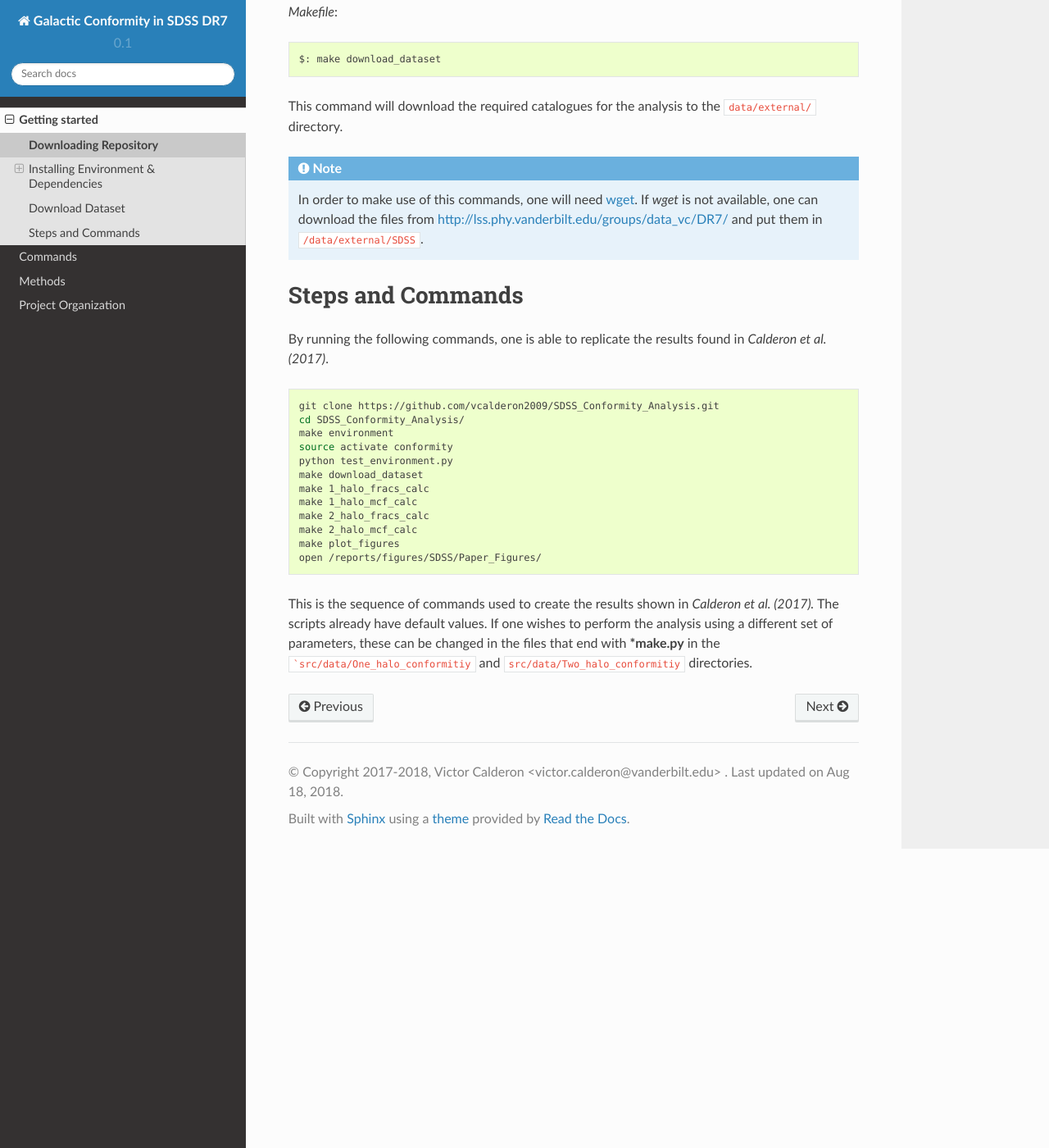
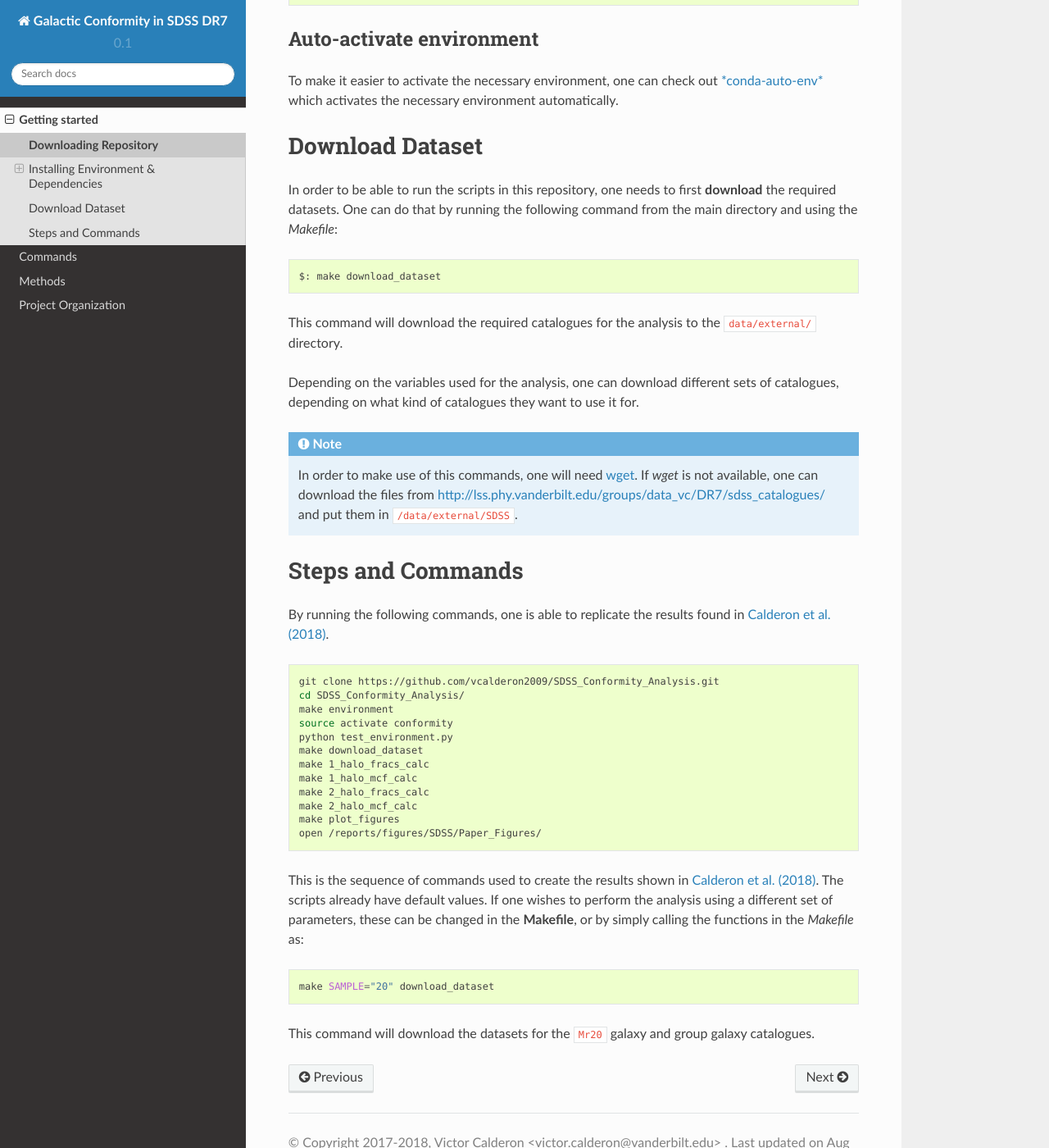
Before and after one commit to vcalderon2009/SDSS_Conformity_Analysis, a Sphinx documentation site: the page built from docs/getting_started_files/Getting_Started_all.rst, in a window 1280 px wide and 1400 px high, scrolled down 1766 px. Shown: the whole window at 82% size. Built offline with Sphinx 7.4.7 and the Read the Docs theme 2.0.0, drawn with Linux system fonts in a browser that asks for light colours; formulas are drawn with MathJax 3; some of the changed text lies outside the part shown.

Commit message:
Updated documentation for the project

````diff
--- a/docs/getting_started_files/Getting_Started_all.rst
+++ b/docs/getting_started_files/Getting_Started_all.rst
@@ -14,8 +14,6 @@
 
 This will download all of the necessary scripts to run the analysis on the
 SDSS DR7 catalogues.
-
-
 
 .. _env-dependencies:
 
@@ -35,6 +33,13 @@
 You must use this Makefile to ensure that you have all the necessary
 *dependencies*, as well as the correct **conda environment**.
 
+Once Anaconda has been installed, you can use the **Makefile**
+to
+
+- Install the Anaconda environment ``conformity``.
+- Update the project environment ``conformity``.
+- Install the ``src`` package via `pip`.
+
 ^^^^^^^^^^^^^^^^^^
 Makefile functions
 ^^^^^^^^^^^^^^^^^^
@@ -45,23 +50,30 @@
 
     $: 	make show-help
 
-        Available rules:
-
-        1_halo_fracs_calc   1-halo Quenched Fractions - Calculations
-        1_halo_mcf_calc     1-halo Marked Correlation Function - Calculations
-        2_halo_fracs_calc   2-halo Quenched Fractions - Calculations
-        2_halo_mcf_calc     2-halo Marked Correlation Function - Calculations
-        clean               Delete all compiled Python files
-        create_environment  Set up python interpreter environment
-        download_dataset    Download required Dataset
-        environment         Set up python interpreter environment - Using environment.yml
-        lint                Lint using flake8
-        plot_figures        Figures
-        remove_calc_screens Remove Calc. screen session
-        remove_environment  Delete python interpreter environment
-        remove_plot_screens Remove Plot screen session
-        test_environment    Test python environment is setup correctly
-        update_environment  Update python interpreter environment
+      1_halo_fracs_calc   1-halo Quenched Fractions - Calculations
+      1_halo_mcf_calc     1-halo Marked Correlation Function - Calculations
+      2_halo_fracs_calc   2-halo Quenched Fractions - Calculations
+      2_halo_mcf_calc     2-halo Marked Correlation Function - Calculations
+      clean               Deletes all build, test, coverage, and Python artifacts
+      clean-build         Remove build artifacts
+      clean-pyc           Removes Python file artifacts
+      clean-test          Remove test and coverage artifacts
+      cosmo_utils_install Installing cosmo-utils
+      cosmo_utils_remove  Removing cosmo-utils
+      cosmo_utils_upgrade Upgrading cosmo-utils
+      download_dataset    Download required Dataset
+      environment         Set up python interpreter environment - Using environment.yml
+      lint                Lint using flake8
+      plot_figures        Figures
+      remove_calc_screens Remove Calc. screen session
+      remove_catalogues   Remove downloaded catalogues
+      remove_environment  Delete python interpreter environment
+      remove_plot_screens Remove Plot screen session
+      src_env             Import local source directory package
+      src_remove          Remove local source directory package
+      src_update          Updated local source directory package
+      test_environment    Test python environment is setup correctly
+      update_environment  Update python interpreter environment
 
 * **Create** the environment from the `environment.yml` file:
 
@@ -112,12 +124,16 @@
 This command will download the required catalogues for the analysis to
 the ``data/external/`` directory.
 
+Depending on the variables used for the analysis, one can download different
+sets of catalogues, depending on what kind of catalogues they want to use it
+for.
+
 .. note::
     In order to make use of this commands, one will need
     `wget <https://www.gnu.org/software/wget/>`_. If `wget` is not
     available, one can download the files from
-    `<http://lss.phy.vanderbilt.edu/groups/data_vc/DR7/>`_ and put
-    them in ``/data/external/SDSS``.
+    `<http://lss.phy.vanderbilt.edu/groups/data_vc/DR7/sdss_catalogues/>`_
+    and put them in ``/data/external/SDSS``.
 
 .. _steps-commands:
 
@@ -126,7 +142,8 @@
 -------------------
 
 By running the following commands, one is able to replicate the
-results found in `Calderon et al. (2017)`.
+results found in `Calderon et al. (2018)
+<https://academic.oup.com/mnras/article/480/2/2031/5059600>`_.
 
 .. code-block:: bash
 
@@ -144,8 +161,15 @@
     open /reports/figures/SDSS/Paper_Figures/
 
 This is the sequence of commands used to create the results shown in
-`Calderon et al. (2017).` The scripts already have default values.
-If one wishes to perform the analysis using a different set of parameters,
-these can be changed in the files that end with ***make.py**
-in the ```src/data/One_halo_conformitiy`` and ``src/data/Two_halo_conformitiy``
-directories.
+`Calderon et al. (2018)
+<https://academic.oup.com/mnras/article/480/2/2031/5059600>`_.
+The scripts already have default values. If one wishes to perform the
+analysis using a different set of parameters, these can be changed in the
+**Makefile**, or by simply calling the functions in the *Makefile* as:
+
+.. code-block:: bash
+
+  make SAMPLE="20" download_dataset
+
+This command will download the datasets for the ``Mr20`` galaxy and
+group galaxy catalogues.
--- a/docs/index.rst
+++ b/docs/index.rst
@@ -7,8 +7,8 @@
 Analysis for the signature of **galactic conformity** in the
 Sloan Digital Sky Survey (SDSS) Data Release 7 (DR7).
 
-The documentation details the codes used in `Calderon et al. (2017)
-<https://github.com/vcalderon2009/SDSS_Conformity_Analysis>`_
+The documentation details the codes used in `Calderon et al. (2018)
+<https://academic.oup.com/mnras/article/480/2/2031/5059600>`_
 for the analysis of 1- and 2-halo galactic conformity
 using a set of different statistics on SDSS DR7 and synthetic
 catalogues.
--- a/docs/methods_files/mcf.rst
+++ b/docs/methods_files/mcf.rst
@@ -16,8 +16,8 @@
 
 
 where :math:`\xi(r_{p})` is the usual two-point correlation function with pairs
-summed up in bins of projected separation, :math:`r_{p}`, and :math:`W (r_{p})` is
-the same except that galaxy pairs are weighted by the product of their marks.
+summed up in bins of projected separation, :math:`r_{p}`, and :math:`W (r_{p})`
+is the same except that galaxy pairs are weighted by the product of their marks.
 The estimator used in the equation can also be written as :math:`WW/DD`,
 where :math:`DD` is the raw number of galaxy pairs separated by :math:`r_{p}`
 and :math:`WW` is the weighted number of pairs.
--- a/docs/methods_files/quenched_fracs.rst
+++ b/docs/methods_files/quenched_fracs.rst
@@ -11,3 +11,6 @@
 For the 2-halo analysis, we look at the *quenched fraction* of
 centrals around other centrals, as function of their
 projected distance, :math:`r_{p}`.
+
+We perform this statistic on three galaxy properties, i.e. *specific star
+formation rate* (sSFR), *Sersic index* (*n*), and :math:`(g-r)` color.
````
Also changed, not shown: docs/commands_files/commands.rst (+10 -13 lines).
